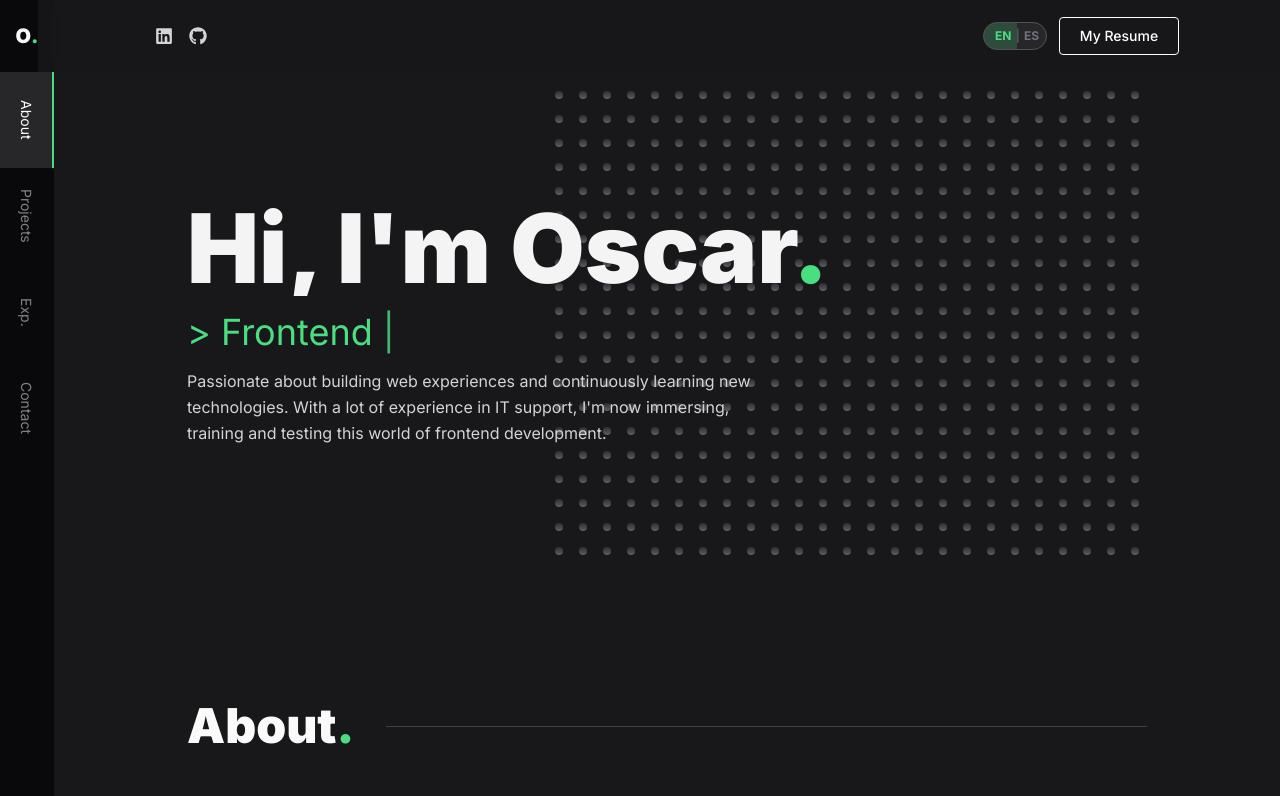
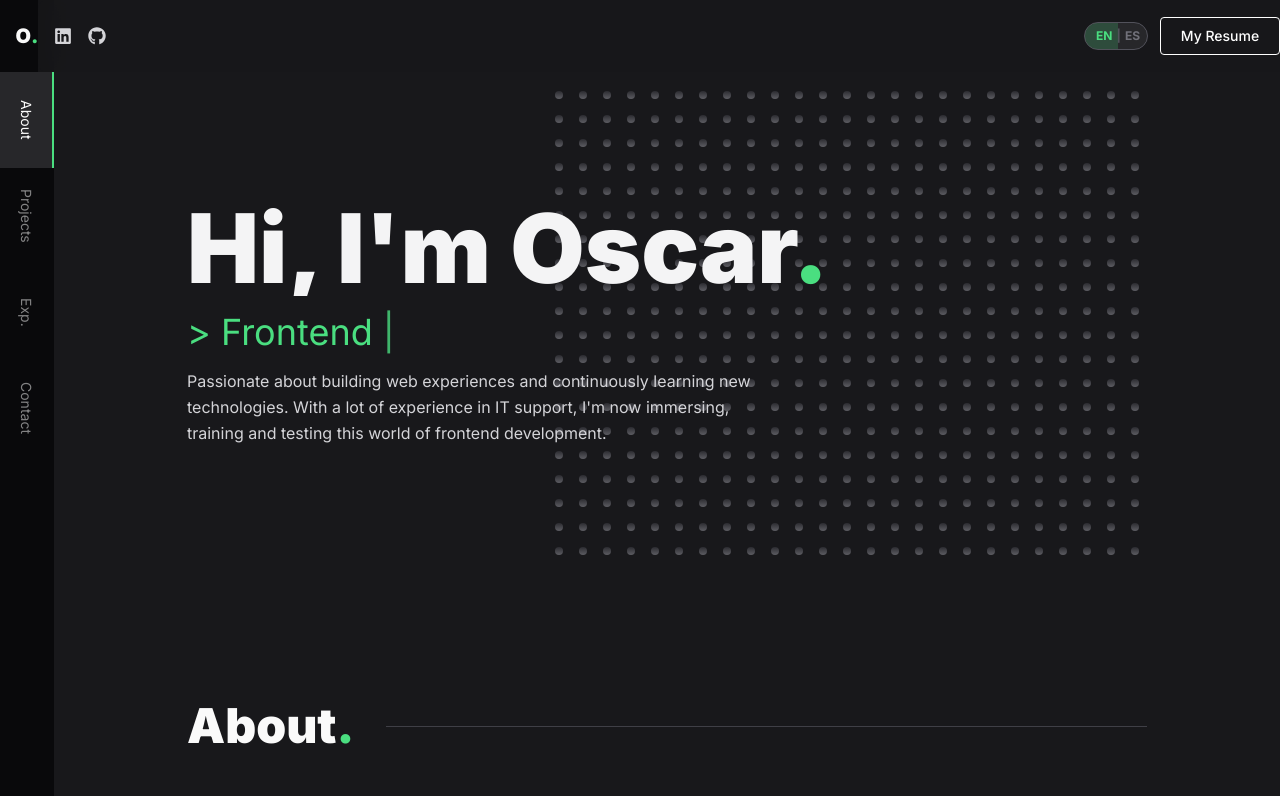
Before and after one commit to oalcalde21/portfolio, a Next.js app: page / in a window 1280 px wide. Shown: the top 796 px of the page. Built offline with nearby package versions, Linux system fonts and the light colour scheme.

Commit message:
fix: header buttons extend full width

```diff
--- a/src/components/nav/Header.jsx
+++ b/src/components/nav/Header.jsx
@@ -14,7 +14,7 @@ export const Header = () => {
 
   return (
     <div className="sticky top-0 z-20 bg-zinc-900/80 backdrop-blur-md -mx-4 px-4">
-      <header className="h-[72px] flex items-center justify-between max-w-5xl mx-auto">
+      <header className="h-[72px] flex items-center justify-between">
         <MyLinks />
         <div className="flex items-center gap-3">
           <LanguageToggle />
```
